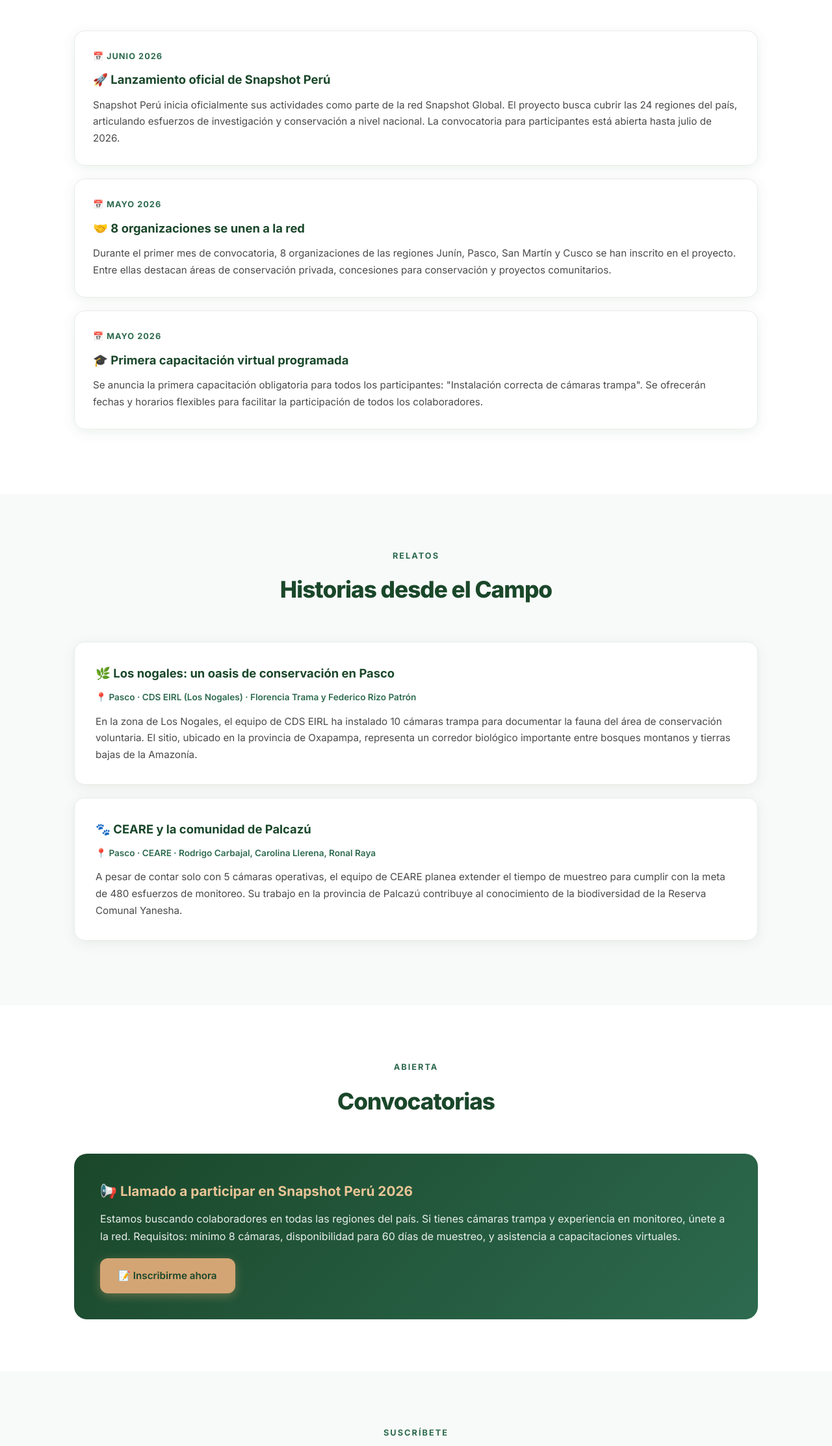
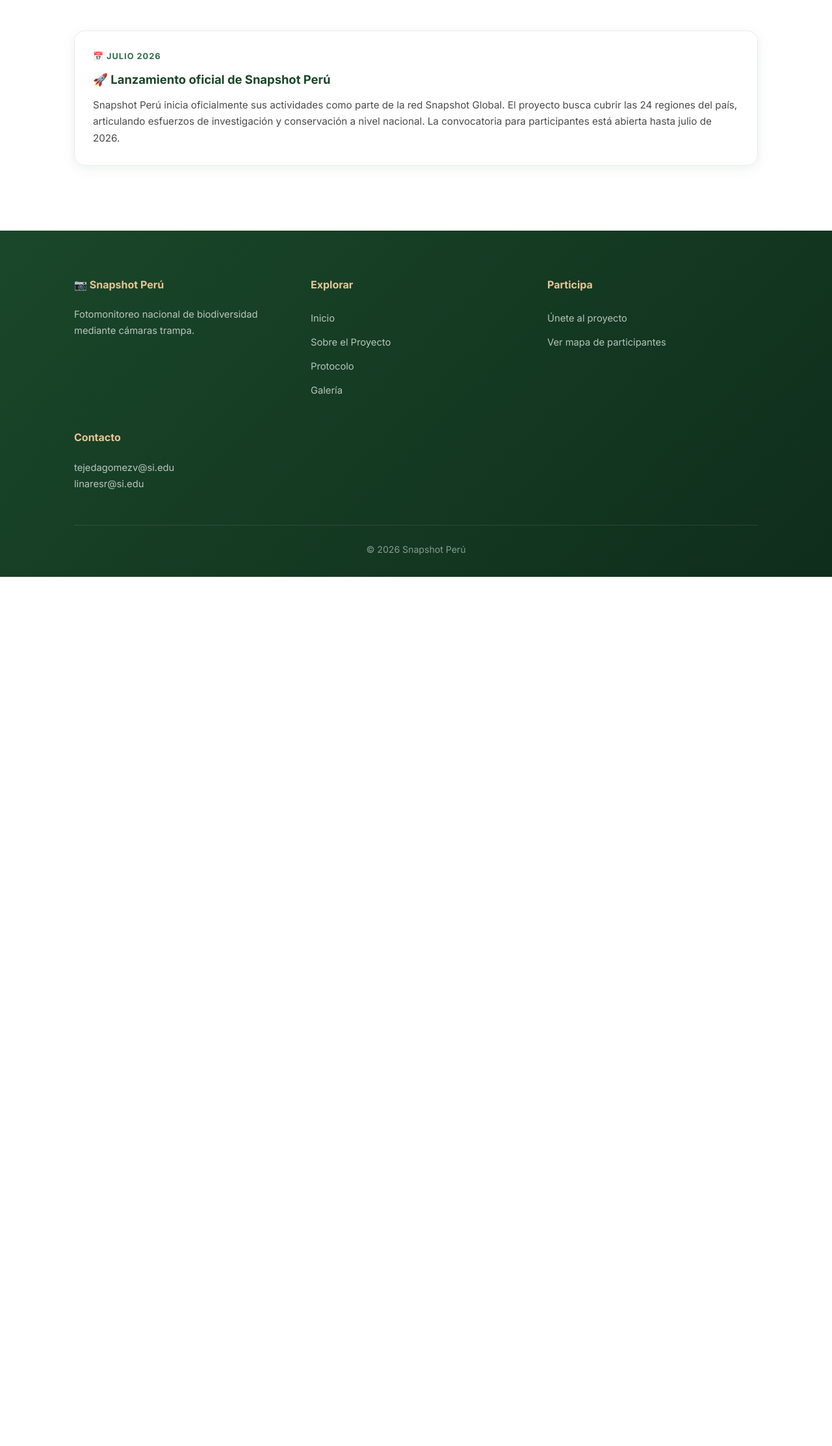
Before and after one commit to Israel159/snapshot-peru-web, a plain HTML site: page noticias.html in a window 1280 px wide. Shown: the part 545-2771 px from the top of the page at 65% size. After the commit the page ends 1433 px from the top, so only its background shows below. Drawn offline with Linux system fonts and the light colour scheme.

Commit message:
modificando la seccion noticias

```diff
--- a/noticias.html
+++ b/noticias.html
@@ -353,7 +353,7 @@
             </div>
 
             <div class="noticia-card">
-                <div class="noticia-fecha">📅 Junio 2026</div>
+                <div class="noticia-fecha">📅 Julio 2026</div>
                 <h3>🚀 Lanzamiento oficial de Snapshot Perú</h3>
                 <p>
                     Snapshot Perú inicia oficialmente sus actividades como parte de la red Snapshot Global.
@@ -363,105 +363,9 @@
                 </p>
             </div>
 
-            <div class="noticia-card">
-                <div class="noticia-fecha">📅 Mayo 2026</div>
-                <h3>🤝 8 organizaciones se unen a la red</h3>
-                <p>
-                    Durante el primer mes de convocatoria, 8 organizaciones de las regiones Junín, Pasco,
-                    San Martín y Cusco se han inscrito en el proyecto. Entre ellas destacan áreas de
-                    conservación privada, concesiones para conservación y proyectos comunitarios.
-                </p>
-            </div>
-
-            <div class="noticia-card">
-                <div class="noticia-fecha">📅 Mayo 2026</div>
-                <h3>🎓 Primera capacitación virtual programada</h3>
-                <p>
-                    Se anuncia la primera capacitación obligatoria para todos los participantes:
-                    "Instalación correcta de cámaras trampa". Se ofrecerán fechas y horarios flexibles
-                    para facilitar la participación de todos los colaboradores.
-                </p>
-            </div>
         </div>
     </section>
 
-    <!-- HISTORIAS DESDE EL CAMPO -->
-    <section class="bg-light">
-        <div class="container">
-            <div class="section-header">
-                <span class="section-tag">Relatos</span>
-                <h2 class="section-title">Historias desde el Campo</h2>
-            </div>
-
-            <div class="historia-card">
-                <h3>🌿 Los nogales: un oasis de conservación en Pasco</h3>
-                <div class="meta">📍 Pasco · CDS EIRL (Los Nogales) · Florencia Trama y Federico Rizo Patrón</div>
-                <p>
-                    En la zona de Los Nogales, el equipo de CDS EIRL ha instalado 10 cámaras trampa
-                    para documentar la fauna del área de conservación voluntaria. El sitio, ubicado en
-                    la provincia de Oxapampa, representa un corredor biológico importante entre bosques
-                    montanos y tierras bajas de la Amazonía.
-                </p>
-            </div>
-
-            <div class="historia-card">
-                <h3>🐾 CEARE y la comunidad de Palcazú</h3>
-                <div class="meta">📍 Pasco · CEARE · Rodrigo Carbajal, Carolina Llerena, Ronal Raya</div>
-                <p>
-                    A pesar de contar solo con 5 cámaras operativas, el equipo de CEARE planea extender
-                    el tiempo de muestreo para cumplir con la meta de 480 esfuerzos de monitoreo.
-                    Su trabajo en la provincia de Palcazú contribuye al conocimiento de la biodiversidad
-                    de la Reserva Comunal Yanesha.
-                </p>
-            </div>
-        </div>
-    </section>
-
-    <!-- CONVOCATORIA -->
-    <section class="bg-white">
-        <div class="container">
-            <div class="section-header">
-                <span class="section-tag">Abierta</span>
-                <h2 class="section-title">Convocatorias</h2>
-            </div>
-
-            <div class="convocatoria">
-                <h3>📢 Llamado a participar en Snapshot Perú 2026</h3>
-                <p>
-                    Estamos buscando colaboradores en todas las regiones del país. Si tienes cámaras trampa
-                    y experiencia en monitoreo, únete a la red. Requisitos: mínimo 8 cámaras, disponibilidad
-                    para 60 días de muestreo, y asistencia a capacitaciones virtuales.
-                </p>
-                <a href="https://docs.google.com/forms/d/e/1FAIpQLSdj-KFuC43QChTDbqKShM4q3aIqNsBu0EcMIcD5d_LaZ4WJQA/viewform"
-                   class="btn-cta" target="_blank">📝 Inscribirme ahora</a>
-            </div>
-        </div>
-    </section>
-
-        <!-- BOLETÍN -->
-    <section class="bg-light">
-        <div class="container">
-            <div class="section-header">
-                <span class="section-tag">Suscríbete</span>
-                <h2 class="section-title">Boletín de Actualizaciones</h2>
-                <p class="section-subtitle">Recibe noticias mensuales sobre el avance del proyecto</p>
-            </div>
-
-            <div class="boletin-card">
-                <form action="https://formspree.io/f/YOUR_ID" method="POST">
-                    <div class="form-group">
-                        <label for="nombre">Nombre completo</label>
-                        <input type="text" id="nombre" name="nombre" placeholder="Tu nombre" required>
-                    </div>
-                    <div class="form-group">
-                        <label for="email">Correo electrónico</label>
-                        <input type="email" id="email" name="email" placeholder="tu@correo.com" required>
-                    </div>
-                    <button type="submit" class="btn-submit">Suscribirse al boletín</button>
-                </form>
-            </div>
-        </div>
-    </section>
 
     <!-- FOOTER -->
     <footer class="footer-main">
```
